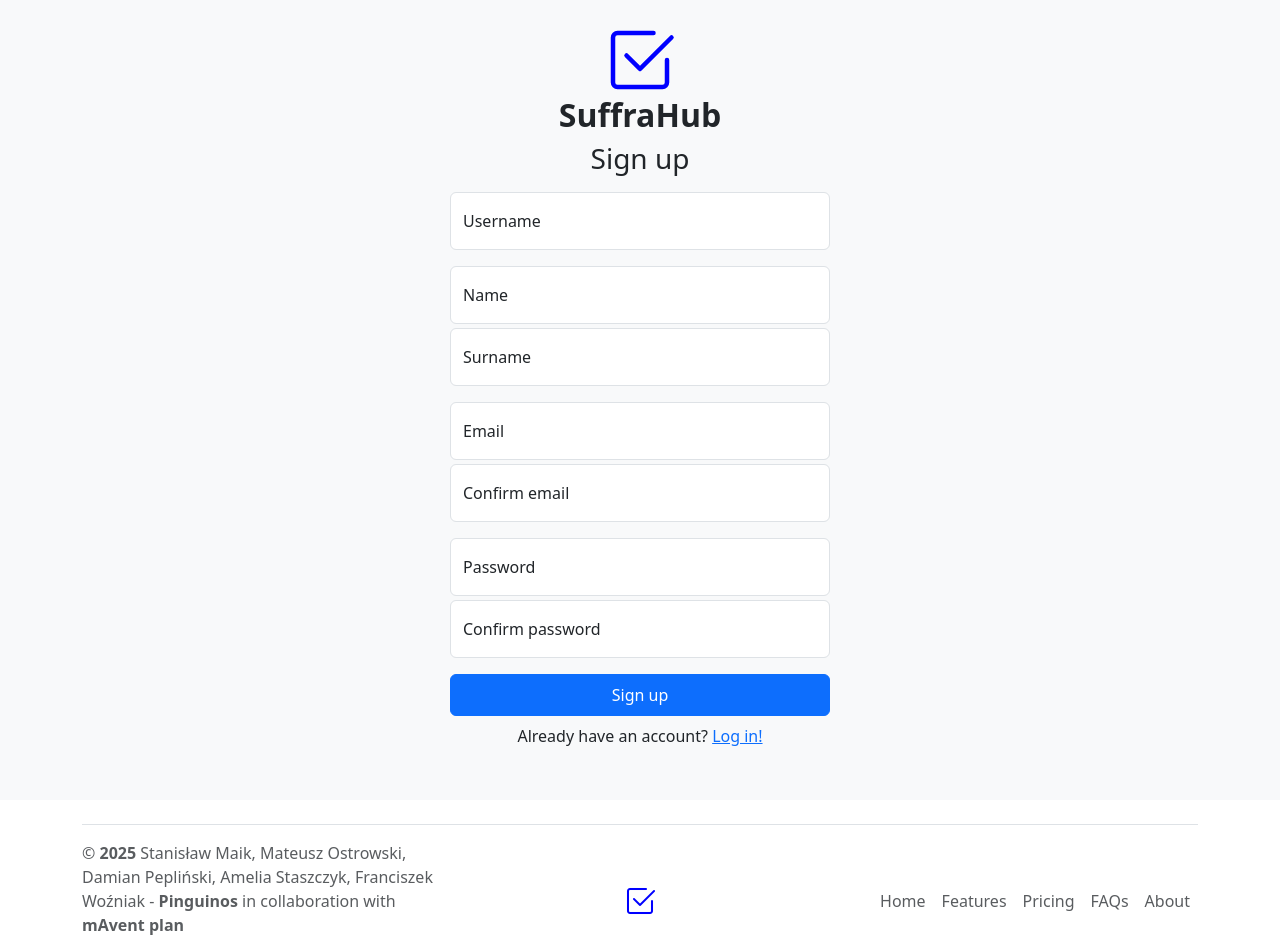
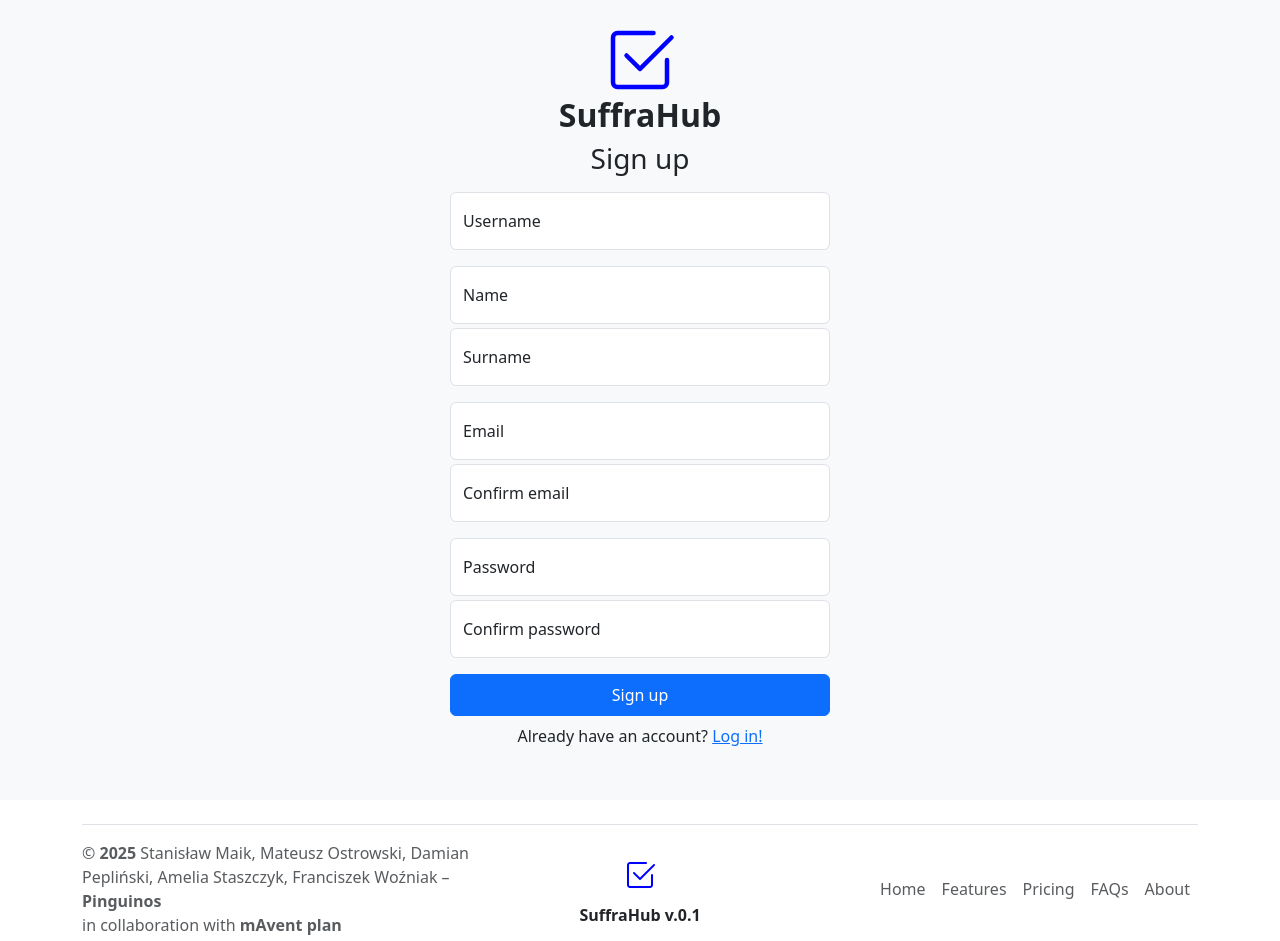
Before and after one commit to SuffraHub/SuffraHub_Frontend, a React (Vite) app: page /#/register in a window 1280 px wide. Shown: the top 941 px of the page. Built offline with nearby package versions, Linux system fonts and the light colour scheme.

Commit message:
Layout improvements

```diff
--- a/src/components/Footer.jsx
+++ b/src/components/Footer.jsx
@@ -14,32 +14,43 @@ const Footer = ({ toastMessages = [] }) => {
   return (
     <>
       <div className="container">
-        <footer className="d-flex flex-wrap justify-content-between align-items-center py-3 my-4 border-top">
-          <p className="col-md-4 mb-0 text-body-secondary">
-            &copy; <b>2025</b> Stanisław Maik, Mateusz Ostrowski, Damian Pepliński, Amelia Staszczyk, Franciszek Woźniak - <b>Pinguinos</b> in collaboration with <b>mAvent plan</b><br />
-            <span className="fw-bold">SuffraHub v.0.1</span>
+        <footer className="py-3 my-4 border-top">
+          <div className="row align-items-center">
+            {/* Lewa kolumna */}
+            <div className="col-md-5 text-body-secondary text-center text-md-start mb-3 mb-md-0">
+              <p className="mb-0">
+                &copy; <b>2025</b> Stanisław Maik, Mateusz Ostrowski, Damian Pepliński, Amelia Staszczyk, Franciszek Woźniak
+                – <b>Pinguinos</b><br /> in collaboration with <b>mAvent plan</b>
               </p>
+            </div>
 
+            {/* Środkowa kolumna */}
+            <div className="col-md-2 text-center mb-3 mb-md-0">
               <a
                 href="/"
-            className="col-md-4 d-flex align-items-center justify-content-center mb-3 mb-md-0 me-md-auto link-body-emphasis text-decoration-none"
+                className="d-flex align-items-center justify-content-center link-body-emphasis text-decoration-none mb-1"
                 aria-label="Bootstrap"
-
               >
                 <i className="bi bi-check2-square" style={{ fontSize: '2rem', color: 'blue' }}></i>
               </a>
+              <p className="fw-bold mb-0">SuffraHub v.0.1</p>
+            </div>
 
-          <ul className="nav col-md-4 justify-content-end">
+            {/* Prawa kolumna */}
+            <div className="col-md-5">
+              <ul className="nav justify-content-center justify-content-md-end">
                 <li className="nav-item"><a href="#" className="nav-link px-2 text-body-secondary">Home</a></li>
                 <li className="nav-item"><a href="#" className="nav-link px-2 text-body-secondary">Features</a></li>
                 <li className="nav-item"><a href="#" className="nav-link px-2 text-body-secondary">Pricing</a></li>
                 <li className="nav-item"><a href="#" className="nav-link px-2 text-body-secondary">FAQs</a></li>
                 <li className="nav-item"><a href="#" className="nav-link px-2 text-body-secondary">About</a></li>
               </ul>
+            </div>
+          </div>
         </footer>
       </div>
 
-      {/* Toasty – na razie placeholderowe */}
+      {/* Toasty */}
       {toastMessages.length > 0 && (
         <div className="toast-container position-fixed bottom-0 end-0 p-3 d-flex flex-column gap-2">
           {toastMessages.map((message, index) => (
--- a/src/components/home/HeaderHome.jsx
+++ b/src/components/home/HeaderHome.jsx
@@ -15,17 +15,16 @@ const HeaderHome = () => {
             data-bs-toggle="dropdown"
             aria-expanded="false"
           >
-            Menu
+            <i class="bi bi-list"></i>
           </button>
           <ul className="dropdown-menu" aria-labelledby="dropdownMenuButton">
-            <li><button className="dropdown-item">Profile</button></li>
             <li>
-              <Link to="/login" className="dropdown-item">
-                <b>Stwórz</b> głosowanie
+              <Link to="/login" className="dropdown-item text-success fw-bold">
+                <i class="bi bi-door-open"></i> Login
               </Link>
             </li>
             <li><hr className="dropdown-divider" /></li>
-            <li><button className="dropdown-item">Logout</button></li>
+            <li><button className="dropdown-item fw-bold" disabled><i class="bi bi-door-closed"></i> Logout</button></li>
           </ul>
         </div>
 
@@ -46,7 +45,7 @@ const HeaderHome = () => {
         {/* Toggle Dark Mode po prawej */}
         <div>
           <button className="btn btn-outline-secondary">
-            🌓
+            <i class="bi bi-moon-stars-fill"></i>
           </button>
         </div>
 
```
Lines whose indentation alone changed are shown as unchanged.
